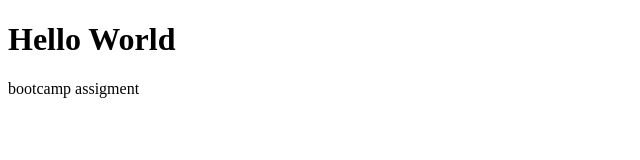
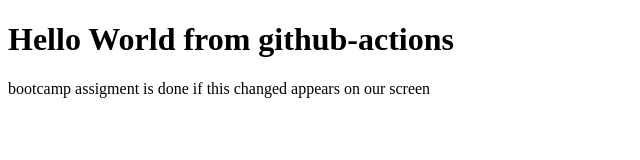
Before and after one commit to TanzeelTasleem/Bootcamp, a plain HTML site: page index.html in a window 1280 px wide. Shown: the whole page, without its empty margins (0-640 px from the left). Drawn offline with Linux system fonts and the light colour scheme.

Commit message:
index file is changed

```diff
--- a/index.html
+++ b/index.html
@@ -6,7 +6,7 @@
     <title>Document</title>
 </head>
 <body>
-    <h1>Hello World </h1>
-    <p>bootcamp assigment</p>
+    <h1>Hello World from github-actions </h1>
+    <p>bootcamp assigment is done if this changed appears on our screen</p>
 </body>
 </html>
```
